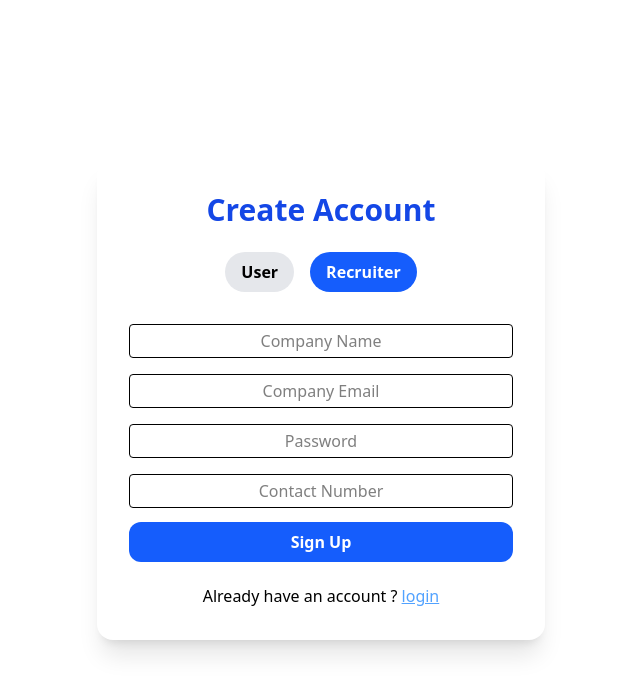
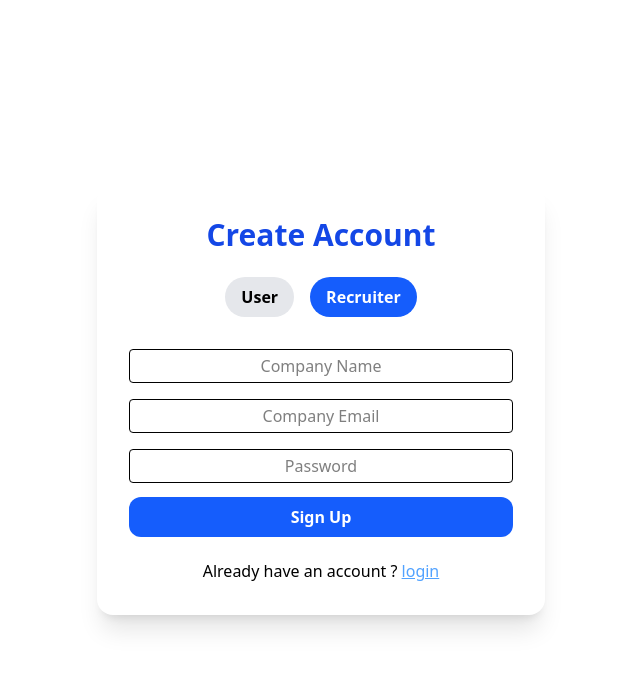
Before and after one commit to sahilthopate/Job_Application_System, a React (Vite) app: page /signup in a window 1280 px wide. Both pictures are taken after a click on the button "Recruiter". Shown: the top 694 px of the page, without its empty margins (319-959 px from the left). Built offline with nearby package versions, Linux system fonts and the light colour scheme.

Commit message:
fixed bug in SignUp.jsx

```diff
--- a/src/components/Signup.jsx
+++ b/src/components/Signup.jsx
@@ -41,7 +41,7 @@ export default function SignUpPage() {
         toast.success(res.data.message);
       } else {
         const res = await axios.post(
-          "http://localhost:5000/auth/signup",
+          "http://localhost:5000/auth/recruiter/recruiter-signup",
           recruiterdata
         );
         toast.success(res.data.message);
@@ -49,6 +49,8 @@ export default function SignUpPage() {
 
       navigate("/login");
     } catch (error) {
+      console.log(error);
+
       toast.error(error.response?.data?.message || "Signup failed");
     }
   };
@@ -105,7 +107,7 @@ export default function SignUpPage() {
             <div>
               <input name="companyName" placeholder="Company Name" onChange={handleRecruiterChange} className="w-full text-center py-1 my-2 border rounded" required />
               <input name="email" type="email" placeholder="Company Email" onChange={handleRecruiterChange} className="w-full text-center py-1 my-2 border rounded" required />
-              <input name="password" type="password" placeholder="Password" onChange={handleRecruiterChange} className="w-full text-center py-1 my-2 border rounded" required /> <input name="phone" placeholder="Contact Number" onChange={handleRecruiterChange} className="w-full text-center py-1 my-2 border rounded" required />
+              <input name="password" type="password" placeholder="Password" onChange={handleRecruiterChange} className="w-full text-center py-1 my-2 border rounded" required />
             </div>
           )
         }
```
